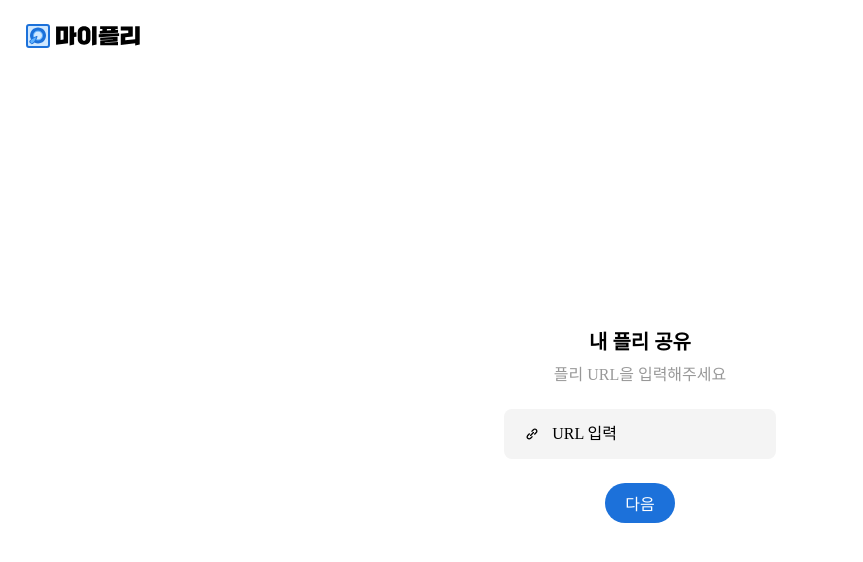
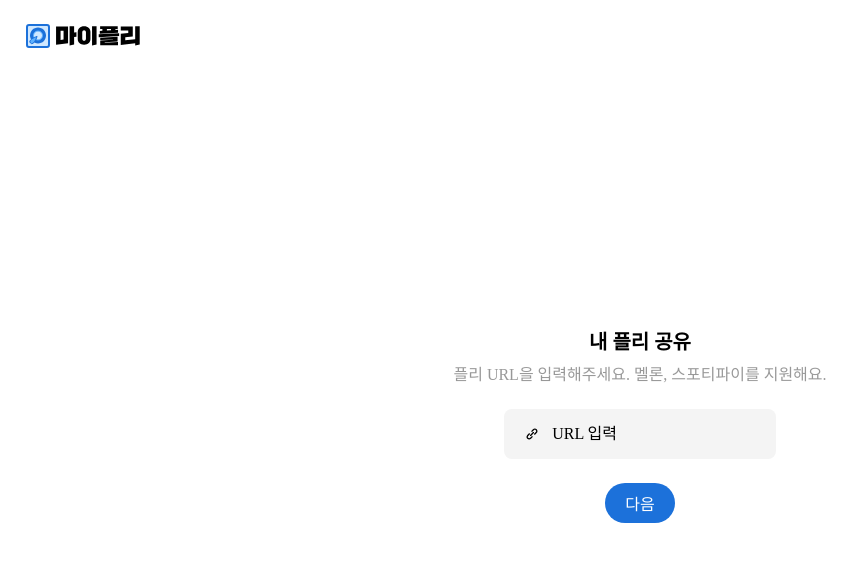
Before and after one commit to rycont/myply-frontend, a Next.js app: page /new in a window 1280 px wide. Shown: the top 562 px of the page, without its empty margins (0-863 px from the left). Built offline with nearby package versions, Linux system fonts and the light colour scheme.

Commit message:
feat: add supported platform information

```diff
--- a/pages/new/index.tsx
+++ b/pages/new/index.tsx
@@ -35,7 +35,9 @@ export const NewPlaylist: React.FC = () => {
         <Vexile filly gap={6} y="center" x="center">
             <Vexile gap={1.5} x="center">
                 <Header>내 플리 공유</Header>
-                <XDesc>플리 URL을 입력해주세요</XDesc>
+                <XDesc>
+                    플리 URL을 입력해주세요. 멜론, 스포티파이를 지원해요.
+                </XDesc>
             </Vexile>
             <Input
                 placeholder="URL 입력"
```
